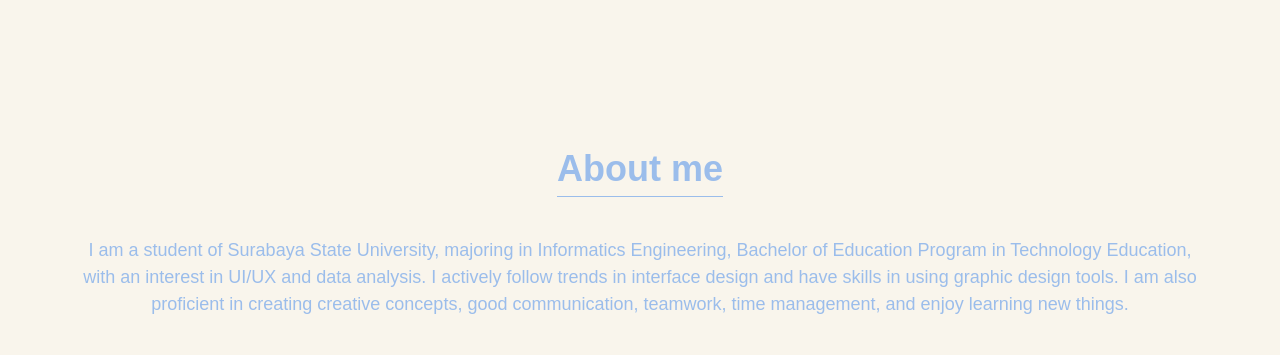
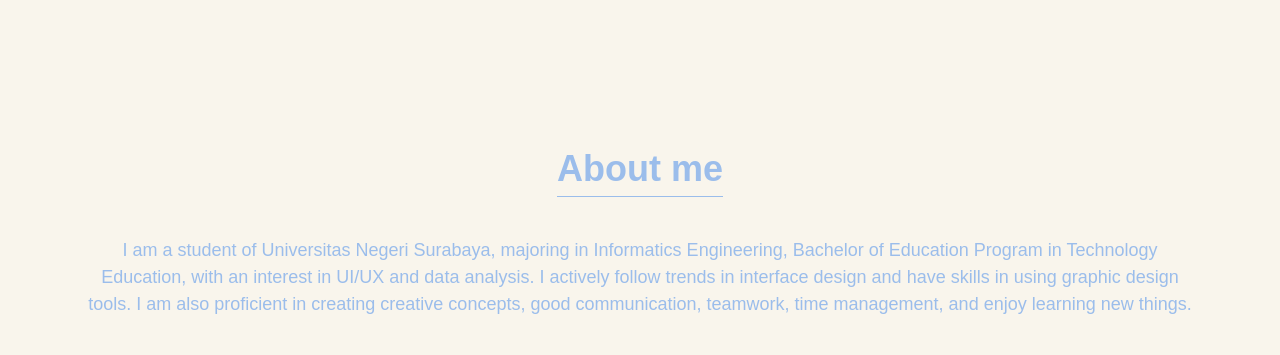
Before and after one commit to shafahfsh/Portofolio-Shafa-Hafshah-Nadhifah, a plain HTML site: page index.html in a window 1280 px wide. Shown: the part 597-952 px from the top of the page. Drawn offline with nearby package versions, Linux system fonts and the light colour scheme; a web font is replaced by a local one.

Commit message:
Update index.html

```diff
--- a/index.html
+++ b/index.html
@@ -37,7 +37,7 @@
         <div class="tittle"> About me</div>
 
         <div class="text-content">
-            I am a student of Surabaya State University, majoring in Informatics Engineering, Bachelor of Education Program in Technology Education, with an interest in UI/UX and data analysis. I actively follow trends in interface design and have skills in using graphic design tools. I am also proficient in creating creative concepts, good communication, teamwork, time management, and enjoy learning new things.
+            I am a student of Universitas Negeri Surabaya, majoring in Informatics Engineering, Bachelor of Education Program in Technology Education, with an interest in UI/UX and data analysis. I actively follow trends in interface design and have skills in using graphic design tools. I am also proficient in creating creative concepts, good communication, teamwork, time management, and enjoy learning new things.
 
 
 
```
